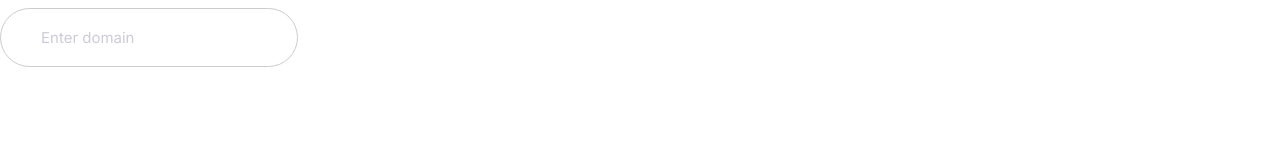
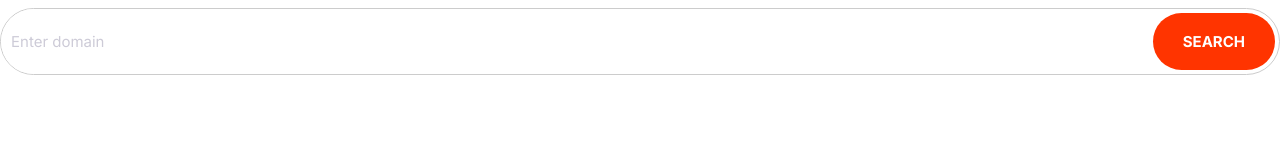
Before and after one commit to mousse90/myfirstsitemoh, a plain HTML site: page index.html in a window 1280 px wide. Drawn offline with Linux system fonts and the light colour scheme.

Commit message:
Define input group commits.

```diff
--- a/css/style.css
+++ b/css/style.css
@@ -4,6 +4,8 @@
   --color-accent: #ff3400;
   --color-heading: #1b0760;
   --color-body: #918ca4;
+  --color-border: #ccc;
+  --border-radius: 40px;
 }
 
 *,
@@ -232,8 +234,8 @@ a {
 
 /*Input*/
 .input {
-  border-radius: 40px;
-  border: 1px solid #ccc;
+  border-radius: var(--border-radius);
+  border: 1px solid var(--color-border);
   color: var(--color-heading);
   font-size: 2rem;
   outline: 0;
@@ -244,6 +246,22 @@ a {
   color: #cdcbd7;
 }
 
+.input-group {
+  border: 1px solid var(--color-border);
+  border-radius: var(--border-radius);
+  display: flex;
+}
+
+.input-group .input {
+  border: 0;
+  flex-grow: 1; /*take all the avalaible space*/
+  padding: 1.5rem 1rem;
+}
+
+.input-group .btn {
+  margin: 4px;
+}
+
 @media screen and (min-width: 1024px) {
   .input {
     font-size: 1.5rem;
--- a/index.html
+++ b/index.html
@@ -14,6 +14,9 @@
     <link rel="stylesheet" href="/css/style.css" />
   </head>
   <body>
-    <input class="input domain" type="text" placeholder="Enter domain" />
+    <div class="input-group">
+      <input class="input domain" type="text" placeholder="Enter domain" />
+      <button class="btn btn--accent">Search</button>
+    </div>
   </body>
 </html>
```
Also changed, not shown: components/input.html (added, +8 -0 lines).
